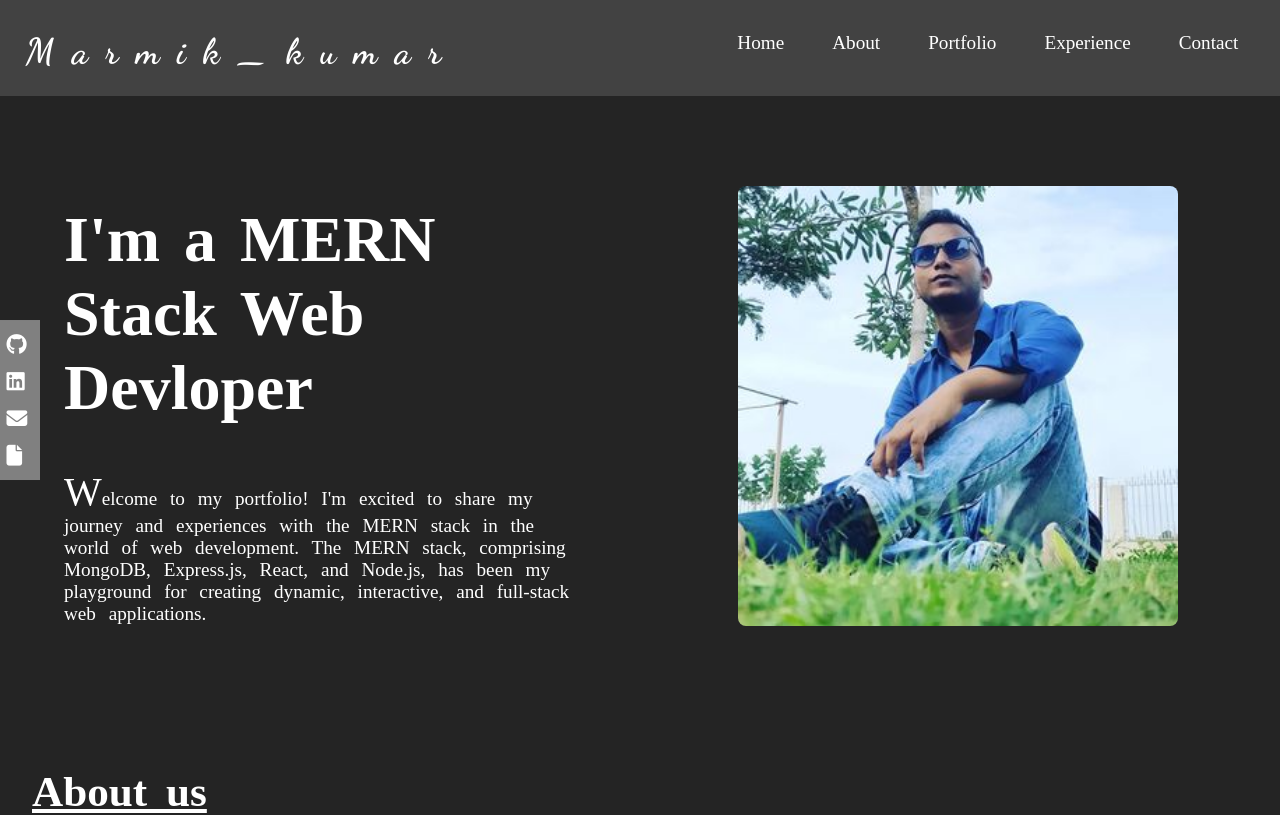
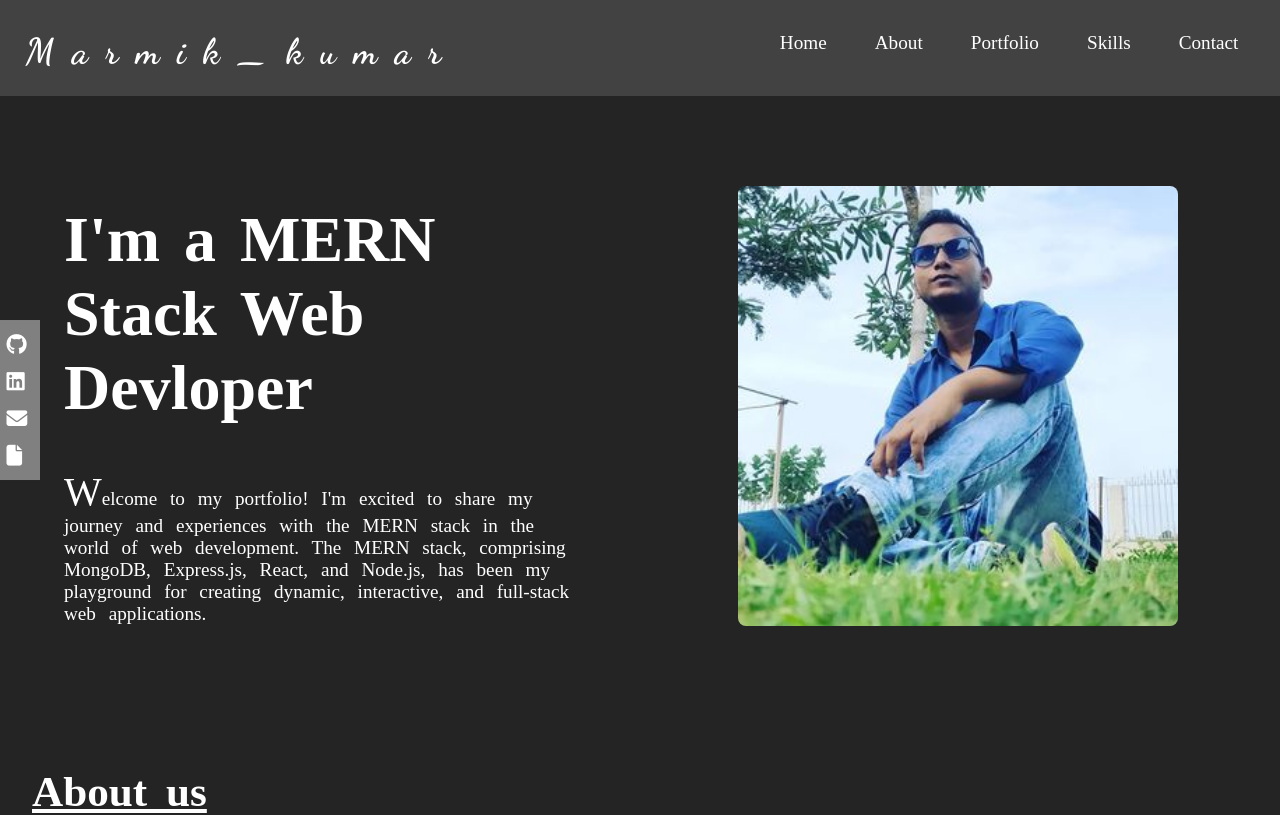
Before and after one commit to Marmikkumar/My-portfolio, a React (Create React App) app: page / in a window 1280 px wide. Shown: the top 815 px of the page. Built offline with nearby package versions, Linux system fonts and the light colour scheme.

Commit message:
Update Navbar.jsx

```diff
--- a/src/Navbar.jsx
+++ b/src/Navbar.jsx
@@ -54,7 +54,7 @@ export default function Navbar() {
               duration={1500}
               to="Experience"
             >
-              Experience
+              Skills
             </Link>
           </li>
 
```
